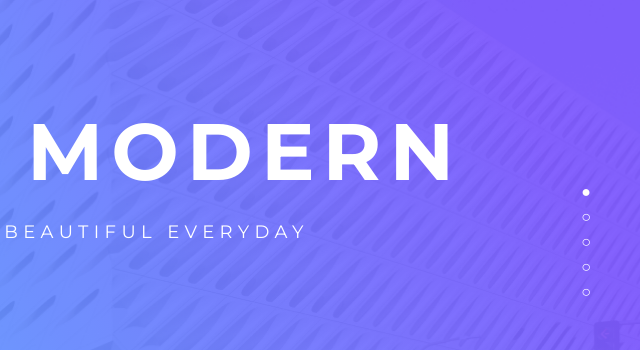
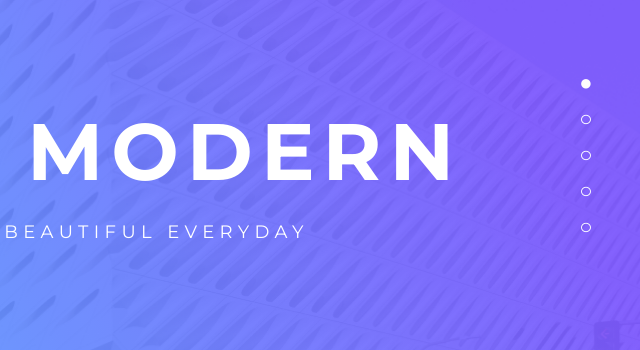
Before and after one commit to eom2204/project_monticello, a plain HTML site: page index.html in a window 1280 px wide. Shown: the part 227-577 px from the top of the page, 640-1280 px from the left. Drawn offline with nearby package versions, Linux system fonts and the light colour scheme.

Commit message:
img test

```diff
--- a/scss/elements/_slick-slider.scss
+++ b/scss/elements/_slick-slider.scss
@@ -1,5 +1,5 @@
 .header__banner ul.slick-dots {
-  top: 50%;
+  top: 35%;
   left: 95%;
 }
 
@@ -20,7 +20,7 @@
   content: '○';
   opacity: 1;
   color: white;
-  font-size: 16px;
+  font-size: 22px;
 }
 
 .slick-dots li.slick-active button:before {
@@ -30,5 +30,9 @@
 }
 
 .header__banner  .slick-dots li {
-  margin: 5px 0;
+  margin: 16px 0;
 }
+
+.slick-dots li {
+  margin: 0 16px;
+}
```
Also changed, not shown: css/style.css, 1 other file.
